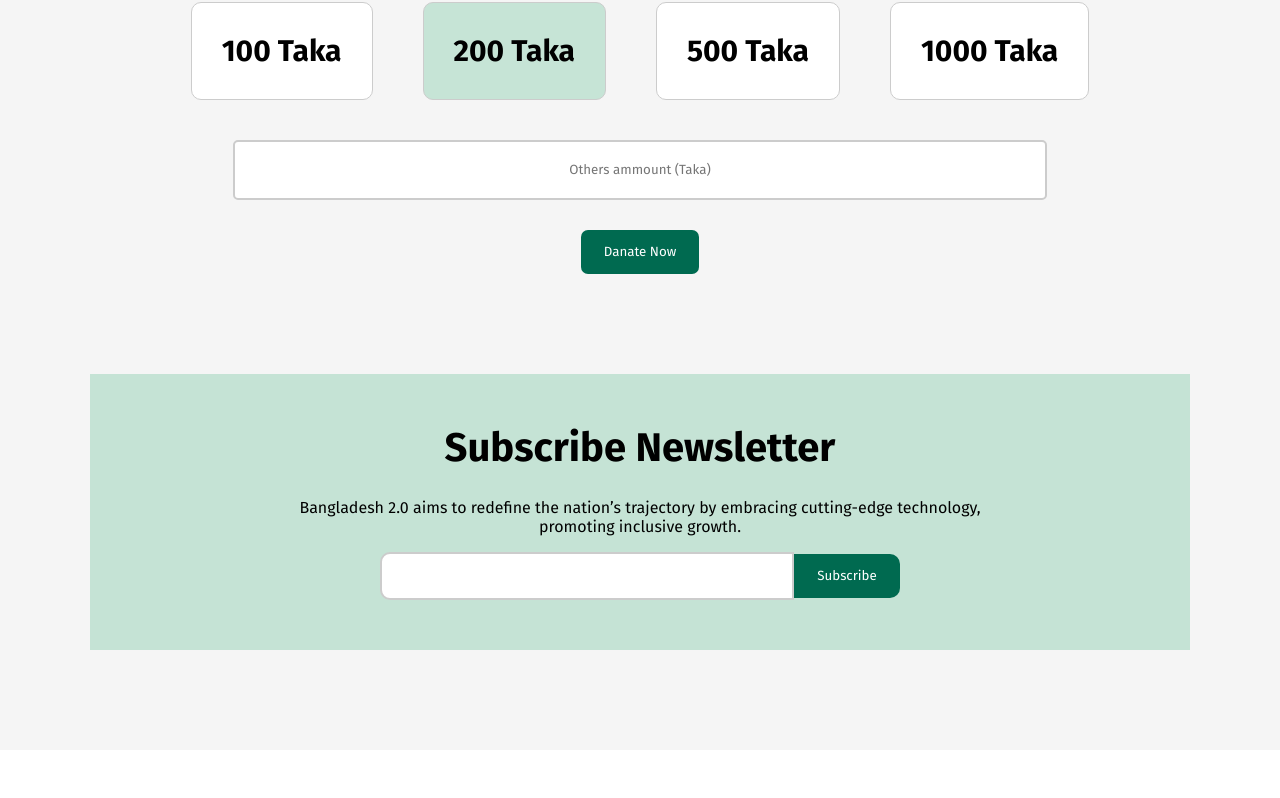
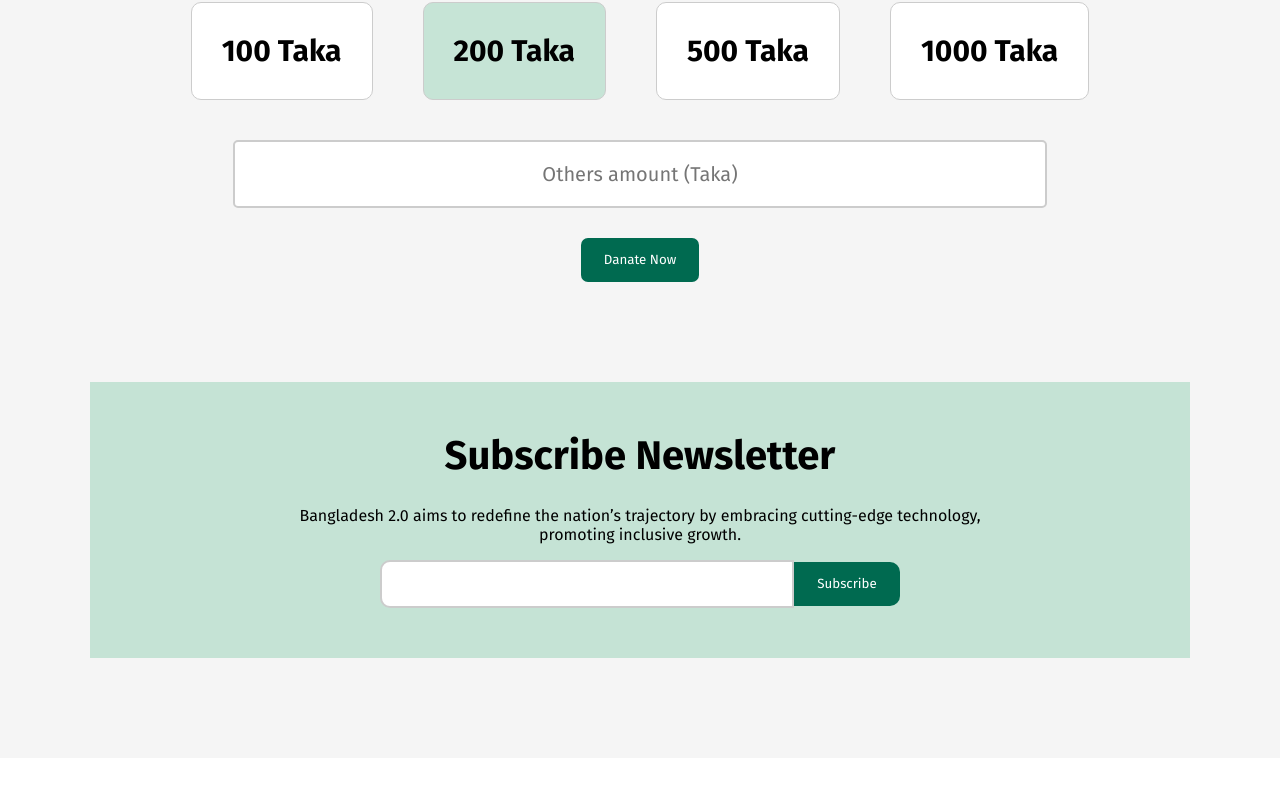
Before and after one commit to abdullahalnirob/ph-assignment-01, a plain HTML site: page index.html in a window 1280 px wide. Shown: the part 4363-5161 px from the top of the page. Drawn offline with Linux system fonts and the light colour scheme.

Commit message:
donate input font size added

```diff
--- a/index.html
+++ b/index.html
@@ -243,7 +243,7 @@ I stand in this parliament of nations thanks to an epochal transformation  that
         </div>
       </div>
       <div class="donate-under">
-        <input type="text" placeholder="Others ammount (Taka)">
+        <input type="text" placeholder="Others amount (Taka)">
         <div>
           <button>Danate Now</button>
         </div>
--- a/style.css
+++ b/style.css
@@ -315,6 +315,7 @@ p {
   padding: 20px 20px;
   width: 70%;
   outline: 0;
+  font-size: 20px;
   text-align: center;
   border-radius: 5px;
   border: 2px solid #ccc;
```
